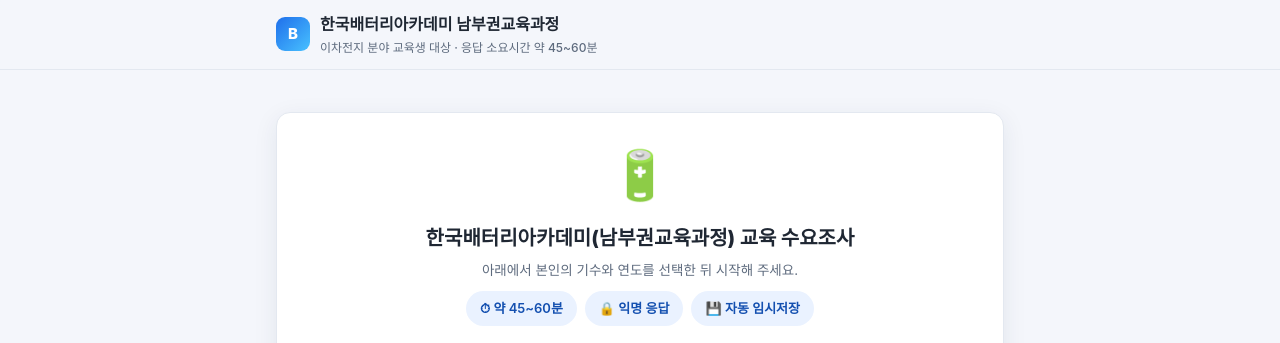
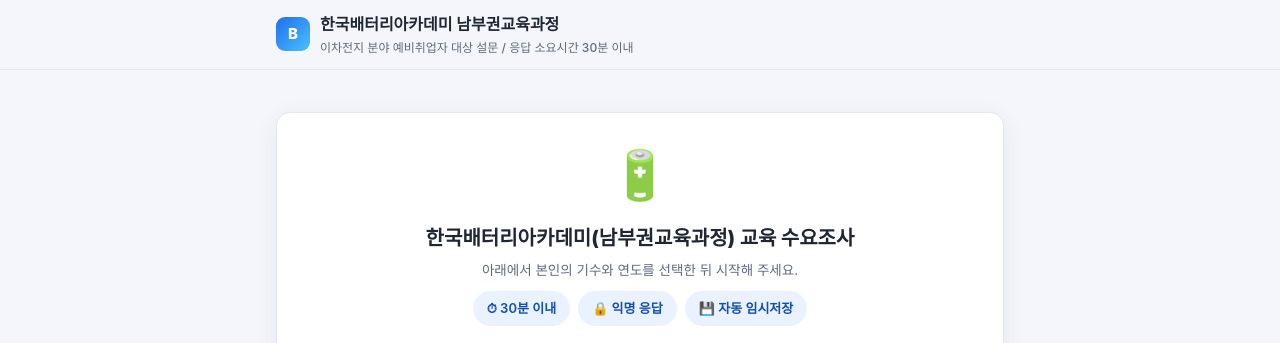
Before and after one commit to Namer-kimhyojin/academy, a website: page public/index.html in a window 1280 px wide. Shown: the top 343 px of the page. Drawn offline with Linux system fonts and the light colour scheme.

Commit message:
copy: update subtitle/badge to 예비취업자 대상, 소요시간 30분 이내

```diff
--- a/public/index.html
+++ b/public/index.html
@@ -13,7 +13,7 @@
       <div class="logo">B</div>
       <div>
         <h1>한국배터리아카데미 <span style="font-weight:600">남부권교육과정</span></h1>
-        <small id="subtitle">이차전지 분야 교육생 대상</small>
+        <small id="subtitle">이차전지 분야 예비취업자 대상 설문 / 응답 소요시간 30분 이내</small>
       </div>
     </div>
     <div class="progress" id="progBar" style="display:none"><i id="progFill"></i></div>
--- a/public/questions.js
+++ b/public/questions.js
@@ -12,7 +12,7 @@ window.SURVEY_COHORTS = ["5기", "4기", "3기", "2기", "1기"];
 
 window.SURVEY_META = {
   title: "한국배터리아카데미(남부권교육과정) 교육 수요조사",
-  subtitle: "이차전지 분야 교육생 대상 · 응답 소요시간 약 45~60분",
+  subtitle: "이차전지 분야 예비취업자 대상 설문 / 응답 소요시간 30분 이내",
   intro:
     "여러분께 가장 도움이 되는 교육과정·실습환경·취업지원을 설계하기 위한 사전 수요조사입니다. " +
     "정답이 없는 설문이니, 솔직하게 본인의 현재 상태와 바람을 그대로 표시해 주세요. " +
--- a/public/survey.js
+++ b/public/survey.js
@@ -233,7 +233,7 @@
       '<div class="big-emoji">🔋</div>' +
       '<h2 class="sec-title">' + esc(META.title) + "</h2>" +
       headBlock +
-      '<div><span class="pill">⏱ 약 45~60분</span><span class="pill">🔒 익명 응답</span><span class="pill">💾 자동 임시저장</span></div>' +
+      '<div><span class="pill">⏱ 30분 이내</span><span class="pill">🔒 익명 응답</span><span class="pill">💾 자동 임시저장</span></div>' +
       '<p class="lead">' + esc(META.intro) + "</p>" +
       selBlock +
       '<div class="toc">' + secList + "</div>" +
```
